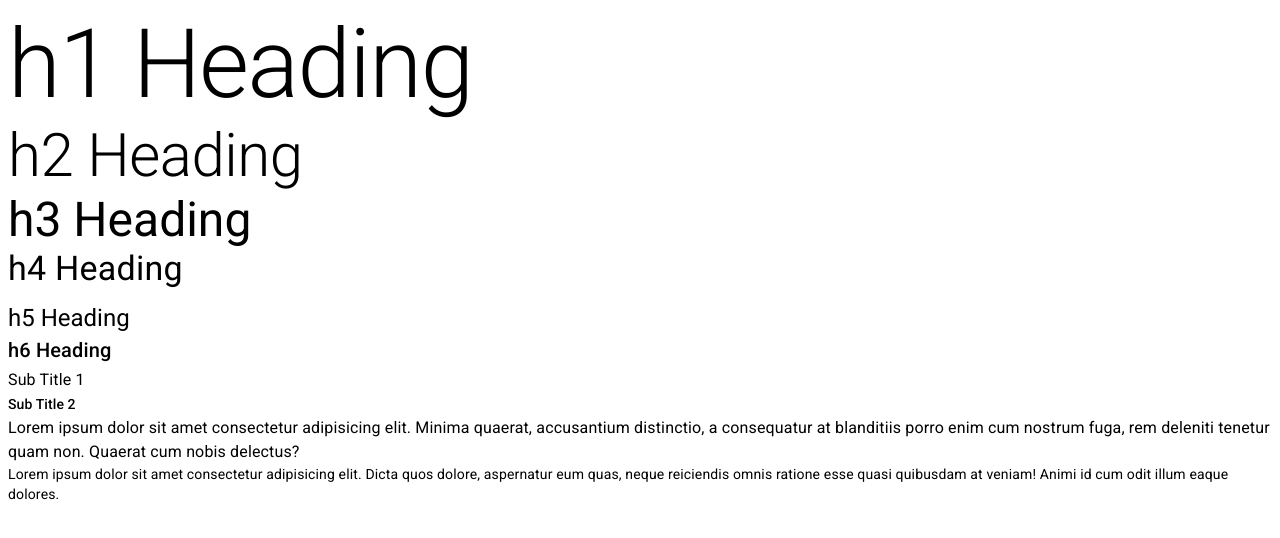
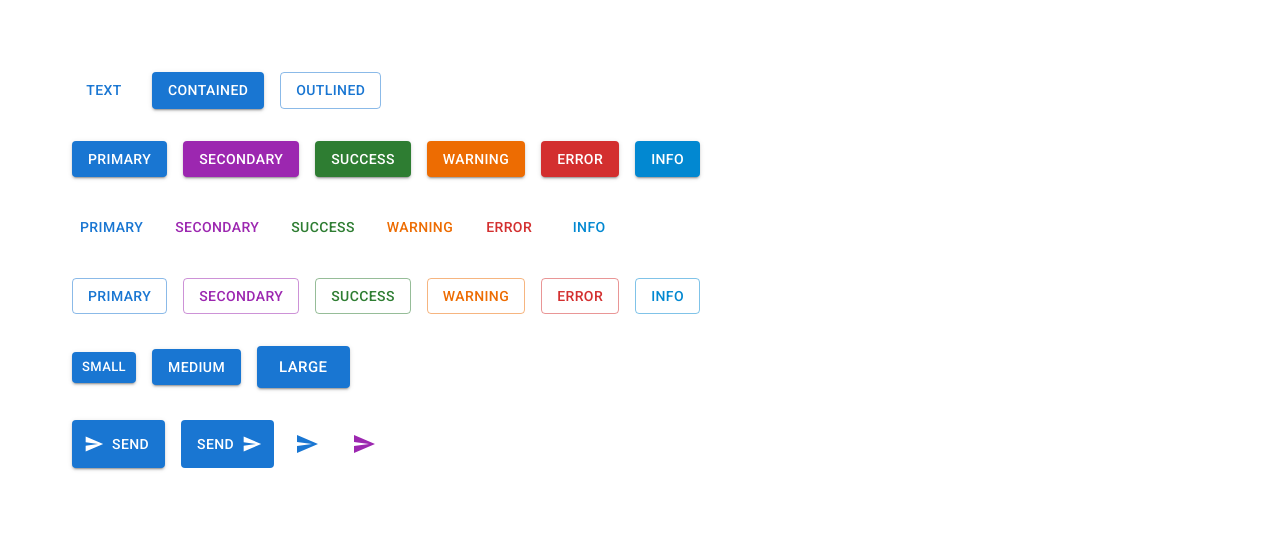
Before and after one commit to JiwanChaudhary/materail-ui, a JavaScript app: page / in a window 1280 px wide. Shown: the top 538 px of the page. Built offline with nearby package versions, Linux system fonts and the light colour scheme.

Commit message:
Button component learned and material icon added

```diff
--- a/package.json
+++ b/package.json
@@ -5,6 +5,7 @@
   "dependencies": {
     "@emotion/react": "^11.9.3",
     "@emotion/styled": "^11.9.3",
+    "@mui/icons-material": "^5.8.4",
     "@mui/material": "^5.8.7",
     "@testing-library/jest-dom": "^5.14.1",
     "@testing-library/react": "^13.0.0",
--- /dev/null
+++ b/src/App.css
@@ -0,0 +1,3 @@
+.App {
+    padding: 4rem;
+}
--- a/src/App.js
+++ b/src/App.js
@@ -1,8 +1,11 @@
-import { MuiTypography } from "./components/MuiTypography";
+import "./App.css";
+// import { MuiTypography } from "./components/MuiTypography";
+import { MuiButton } from "./components/MuiButton"
 
 function App() {
-    return (<div>
-        <MuiTypography />
+    return (<div className="App">
+        {/* <MuiTypography /> */}
+        <MuiButton />
     </div>)
 }
 
--- /dev/null
+++ b/src/components/MuiButton.js
@@ -0,0 +1,115 @@
+import { Stack, Button, IconButton } from "@mui/material";
+import SendIcon from "@mui/icons-material/Send";
+
+export const MuiButton = () => {
+  return (
+    // Spacing le space dinxa junma number lekhna parxa ani direction dina parxa kata tira space dine ho vanera for example row ki column
+    <Stack spacing={4}>
+      <Stack spacing={2} direction="row">
+        {/* The button components has three varaints */}
+        <Button variant="text" href="https://google.com">
+          Text
+        </Button>
+        <Button variant="contained">Contained</Button>
+        <Button variant="outlined">Outlined</Button>
+      </Stack>
+
+      <Stack spacing={2} direction="row">
+        <Button variant="contained" color="primary">
+          Primary
+        </Button>
+        <Button variant="contained" color="secondary">
+          Secondary
+        </Button>
+        <Button variant="contained" color="success">
+          Success
+        </Button>
+        <Button variant="contained" color="warning">
+          Warning
+        </Button>
+        <Button variant="contained" color="error">
+          Error
+        </Button>
+        <Button variant="contained" color="info">
+          Info
+        </Button>
+      </Stack>
+
+      <Stack spacing={2} direction="row">
+        <Button variant="text" color="primary">
+          Primary
+        </Button>
+        <Button variant="text" color="secondary">
+          Secondary
+        </Button>
+        <Button variant="text" color="success">
+          Success
+        </Button>
+        <Button variant="text" color="warning">
+          Warning
+        </Button>
+        <Button variant="text" color="error">
+          Error
+        </Button>
+        <Button variant="text" color="info">
+          Info
+        </Button>
+      </Stack>
+
+      <Stack spacing={2} direction="row">
+        <Button variant="outlined" color="primary">
+          Primary
+        </Button>
+        <Button variant="outlined" color="secondary">
+          Secondary
+        </Button>
+        <Button variant="outlined" color="success">
+          Success
+        </Button>
+        <Button variant="outlined" color="warning">
+          Warning
+        </Button>
+        <Button variant="outlined" color="error">
+          Error
+        </Button>
+        <Button variant="outlined" color="info">
+          Info
+        </Button>
+      </Stack>
+
+      <Stack display="block" spacing={2} direction="row">
+        <Button variant="contained" size="small">
+          Small
+        </Button>
+        <Button variant="contained" size="medium">
+          Medium
+        </Button>
+        <Button variant="contained" size="large">
+          Large
+        </Button>
+      </Stack>
+
+      {/* Ripple and Elevation default property hunxa button ma jaslai disableRipple and disableElevation vanera disable garna sakinxa */}
+      {/* Ripple effect vaneko button ma click garda button ghumxa like white color ko button vitra ghumxa */}
+      <Stack spacing={2} direction="row">
+        <Button
+          variant="contained"
+          startIcon={<SendIcon />}
+          disableRipple
+          onClick={() => alert("Clicked!")}
+        >
+          Send
+        </Button>
+        <Button variant="contained" endIcon={<SendIcon />} disableElevation>
+          Send
+        </Button>
+        <IconButton aria-label="send" color="primary" size="small">
+          <SendIcon />
+        </IconButton>
+        <IconButton aria-label="send" color="secondary" size="large">
+          <SendIcon />
+        </IconButton>
+      </Stack>
+    </Stack>
+  );
+};
```
Also changed, not shown: 1 other file (tests, documents, lock files or other folders).
